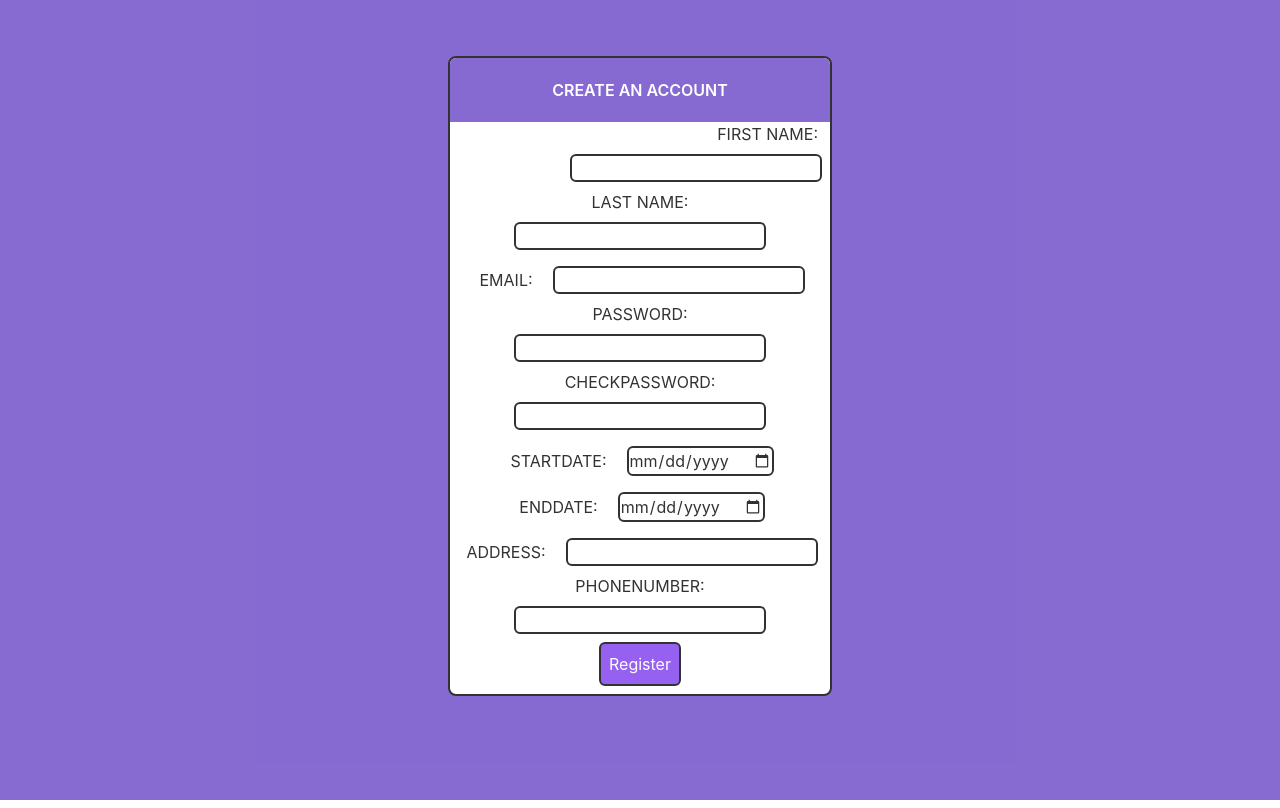
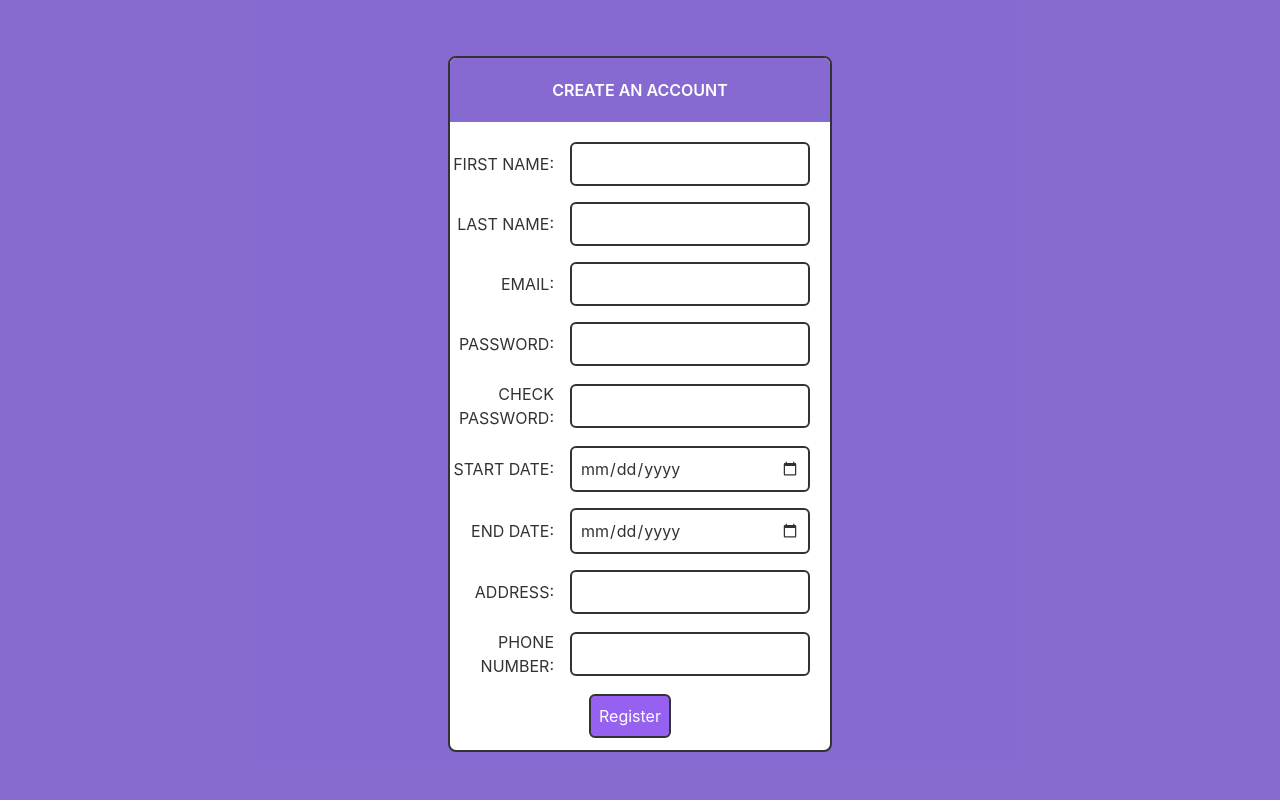
Before and after one commit to testerintelligent/expAppsurance, a React (Create React App) app in the folder Client/: page /register in a window 1280 px wide. Built offline with nearby package versions, Linux system fonts and the light colour scheme.

Commit message:
Aligned the registration page and remove insurance and modified the design

```diff
--- a/Client/src/App.css
+++ b/Client/src/App.css
@@ -48,3 +48,5 @@
 }
 
 @import '../src/style/About.css';
+@import '../src/style/Dashboard.css';
+@import '../src/style/InsurancePage.css';
--- a/Client/src/component/InsurancePage.jsx
+++ b/Client/src/component/InsurancePage.jsx
@@ -1,7 +1,7 @@
 import React, { useState, useEffect } from 'react';
 import axios from 'axios';
 import { useNavigate } from 'react-router-dom';
-import '../style/InsurancePage.css';
+// import '../style/InsurancePage.css';
 
 const InsurancePage = () => {
   const [Message, setMessage] = useState('');
@@ -154,9 +154,9 @@ const InsurancePage = () => {
          <input className='uppercase font-semibold  p-2 h-10 w-80 border-2 border-black rounded-lg mt-4' onChange={handleChange} type="date" id="DateOfBirth" name="DateOfBirth" value={insuranceData.DateOfBirth} placeholder='Select Your birth date'/>
            {errors.DateOfBirth && <p className="error">{errors.DateOfBirth}</p>}
         </div>
-        <div className="flex ">
-            <label className=' pl-1 p-2 font-semibold'>
-              <input type="radio" className='inputRadiobutton mt-5 ml-14' name="Gender" value="Male" onChange={handleChange} checked={insuranceData.Gender === 'Male'} />
+        <div className="flex">
+            <label className='p-2 font-semibold'>
+              <input type="radio" className='inputRadiobutton mt-5' name="Gender" value="Male" onChange={handleChange} checked={insuranceData.Gender === 'Male'} />
               Male
             </label>
             <label className=' p-2 font-semibold'>
@@ -167,21 +167,21 @@ const InsurancePage = () => {
         </div>
         <div className="flex sm:float-end">
             <label className=' font-semibold p-3'>
-              <input type="checkbox" className='inputCheckBoxtext mt-4 ml-7' name="PolicyType" value="Health Insurance " onChange={handleChange} checked={insuranceData.PolicyType.includes('Health Insurance ')} />
-              Health Insurance
+              <input type="checkbox" className='inputCheckBoxtext mt-5' name="PolicyType" value="Health Insurance " onChange={handleChange} checked={insuranceData.PolicyType.includes('Health Insurance ')} />
+              Health
             </label >
             <label className=' font-semibold p-3'>
-              <input type="checkbox" className='inputCheckBoxtext mt-4' name="PolicyType" value="Life Insurance " onChange={handleChange} checked={insuranceData.PolicyType.includes('Life Insurance ')} />
-              Life Insurance
+              <input type="checkbox" className='inputCheckBoxtext mt-5' name="PolicyType" value="Life Insurance " onChange={handleChange} checked={insuranceData.PolicyType.includes('Life Insurance ')} />
+              Life
             </label>
             <label className=' font-semibold p-3'>
-              <input type="checkbox" className='inputCheckBoxtext mt-4' name="PolicyType" value="Vehicle Insurance " onChange={handleChange} checked={insuranceData.PolicyType.includes('Vehicle Insurance ')} />
-              Vehicle Insurance
+              <input type="checkbox" className='inputCheckBoxtext mt-5' name="PolicyType" value="Vehicle Insurance " onChange={handleChange} checked={insuranceData.PolicyType.includes('Vehicle Insurance ')} />
+              Vehicle
             </label>
           {errors.PolicyType && <p className="error">{errors.PolicyType}</p>}
         </div>
         <div className="form-group">
-         <select onChange={handleChange} className="p-2 font-semibold h-10 w-80 border-2 mb-2 border-black rounded-lg" name="SumInsured" value={insuranceData.SumInsured}>
+         <select onChange={handleChange} className="mt-4 p-2 font-semibold h-10 w-80 border-2 mb-2 border-black rounded-lg" name="SumInsured" value={insuranceData.SumInsured}>
             <option value="">Select Sum Insured</option>
             <option value="100000">1,00,000</option>
             <option value="300000">3,00,000</option>
@@ -191,7 +191,7 @@ const InsurancePage = () => {
           {errors.SumInsured && <p className="error">{errors.SumInsured}</p>}
         </div>
         <div className="form-group">
-          <input className='p-2 h-10 w-80 border-2 border-black rounded-lg' onChange={handleChange} type="number" id="Premium" step="0.01" name="Premium" value={insuranceData.Premium} placeholder='Enter you Premium amount' />
+          <input className='mt-2 p-2 h-10 w-80 border-2 border-black rounded-lg' onChange={handleChange} type="number" id="Premium" step="0.01" name="Premium" value={insuranceData.Premium} placeholder='Enter you Premium amount' />
          {errors.Premium && <p className="error">{errors.Premium}</p>}
         </div>
         </div>
--- a/Client/src/component/RegistrationPage.jsx
+++ b/Client/src/component/RegistrationPage.jsx
@@ -77,23 +77,23 @@ const RegistrationPage = () => {
 
           </div>
         ):(
-          <form onSubmit={handleSubmit}>
-            <div className='flex-col'>
-              <div className='text-right '>
-              <label className='p-3' htmlFor="">First Name:</label>
+          <form onSubmit={handleSubmit} className="space-y-4 mr-5">
+  <div className="flex items-center mt-5">
+    <label className="w-1/3 text-right pr-4" htmlFor="firstName">First Name:</label>
     <input
-            className='border-2 border-black m-2 rounded-md '
+      className="w-2/3 border-2 border-black rounded-md p-2"
       type="text"
       id="firstName"
       name="firstName"
       value={formData.firstName}
       onChange={handleChange}
     />
-              </div >
-            <div className='flex-col'>
-            <label  className='p-3' htmlFor="lastName">Last Name:</label>
+  </div>
+
+  <div className="flex items-center">
+    <label className="w-1/3 text-right pr-4" htmlFor="lastName">Last Name:</label>
     <input
-              className='border-2 border-black m-2 rounded-md '
+      className="w-2/3 border-2 border-black rounded-md p-2"
       type="text"
       id="lastName"
       name="lastName"
@@ -101,10 +101,11 @@ const RegistrationPage = () => {
       onChange={handleChange}
     />
   </div>
-            <div className='flex-col'>
-            <label className='p-3' htmlFor="email">Email:</label>
+
+  <div className="flex items-center">
+    <label className="w-1/3 text-right pr-4" htmlFor="email">Email:</label>
     <input
-              className='border-2 border-black m-2 rounded-md '
+      className="w-2/3 border-2 border-black rounded-md p-2"
       type="email"
       id="email"
       name="email"
@@ -112,10 +113,11 @@ const RegistrationPage = () => {
       onChange={handleChange}
     />
   </div>
-            <div className='flex-col'>
-            <label className='p-3' htmlFor="Password">Password:</label>
+
+  <div className="flex items-center">
+    <label className="w-1/3 text-right pr-4" htmlFor="password">Password:</label>
     <input
-              className='border-2 border-black m-2 rounded-md '
+      className="w-2/3 border-2 border-black rounded-md p-2"
       type="password"
       id="password"
       name="password"
@@ -123,10 +125,11 @@ const RegistrationPage = () => {
       onChange={handleChange}
     />
   </div>
-            <div className='flex-col'>
-            <label className='p-3' htmlFor="confirmPassword">CheckPassword:</label>
+
+  <div className="flex items-center">
+    <label className="w-1/3 text-right pr-4" htmlFor="confirmPassword">Check Password:</label>
     <input
-              className='border-2 border-black m-2 rounded-md '
+      className="w-2/3 border-2 border-black rounded-md p-2"
       type="password"
       id="confirmPassword"
       name="confirmPassword"
@@ -134,32 +137,35 @@ const RegistrationPage = () => {
       onChange={handleChange}
     />
   </div>
-            <div className='flex-col'>
-            <label className='p-3' htmlFor="startDate">startDate:</label>
+
+  <div className="flex items-center">
+    <label className="w-1/3 text-right pr-4" htmlFor="startDate">Start Date:</label>
     <input
-            className='border-2 border-black m-2 rounded-md '
-            type="Date"
+      className="w-2/3 border-2 border-black rounded-md p-2"
+      type="date"
       id="startDate"
       name="startDate"
       value={formData.startDate}
       onChange={handleChange}
     />
   </div>
-            <div className='flex-col'>
-            <label className='p-3' htmlFor="endDate">EndDate:</label>
+
+  <div className="flex items-center">
+    <label className="w-1/3 text-right pr-4" htmlFor="endDate">End Date:</label>
     <input
-            className='border-2 border-black m-2 rounded-md '
-            type="Date"
+      className="w-2/3 border-2 border-black rounded-md p-2"
+      type="date"
       id="endDate"
       name="endDate"
       value={formData.endDate}
       onChange={handleChange}
     />
   </div>
-            <div className='flex-col'>
-            <label className='p-3' htmlFor="address">Address:</label>
+
+  <div className="flex items-center">
+    <label className="w-1/3 text-right pr-4" htmlFor="address">Address:</label>
     <input
-            className='border-2 border-black m-2 rounded-md '
+      className="w-2/3 border-2 border-black rounded-md p-2"
       type="text"
       id="address"
       name="address"
@@ -167,10 +173,11 @@ const RegistrationPage = () => {
       onChange={handleChange}
     />
   </div>
-          <div className='flex-col'>
-          <label className='p-3' htmlFor="phoneNumber">PhoneNumber:</label>
+
+  <div className="flex items-center">
+    <label className="w-1/3 text-right pr-4" htmlFor="phoneNumber">Phone Number:</label>
     <input
-            className='border-2 border-black m-2 rounded-md '
+      className="w-2/3 border-2 border-black rounded-md p-2"
       type="text"
       id="phoneNumber"
       name="phoneNumber"
@@ -178,13 +185,17 @@ const RegistrationPage = () => {
       onChange={handleChange}
     />
   </div>
-          <div>
 
+  <div className="flex justify-center">
+    <button
+      type="submit"
+      className="mb-3 border-2 border-black p-2 rounded-md bg-violet-600 text-white hover:bg-white hover:text-black"
+    >
+      Register
+    </button>
   </div>
-            </div>
+</form>
 
-         <button type="submit" className=' mb-2 border-2 border-black p-2 rounded-md bg-violet-600 text-white hover:bg-white hover:text-black'>Register</button>
-        </form>
 
       )}
        { <p>{message}
```
Lines whose indentation alone changed are shown as unchanged.
